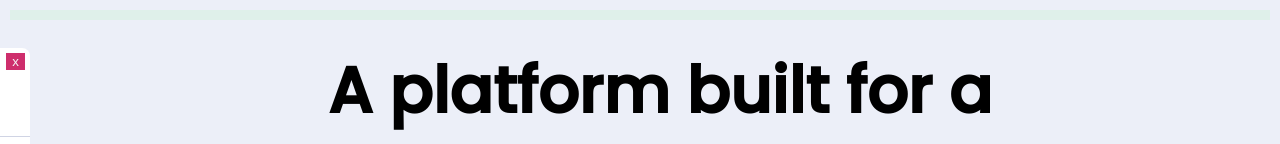
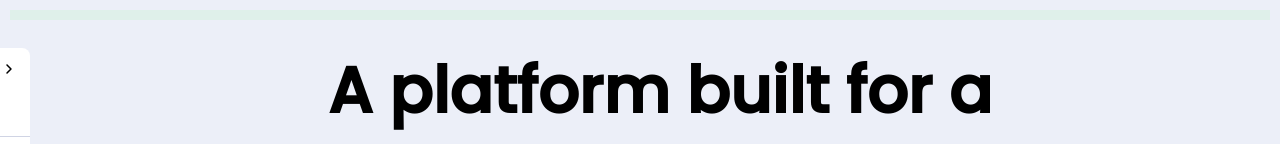
Before and after one commit to NoamSaar/Myday-frontend, a React (Vite) app: page / in a window 1280 px wide. Shown: the top 144 px of the page. Built offline with nearby package versions, Linux system fonts and the light colour scheme.

Commit message:
Refactor SidebarMainNav.jsx

```diff
--- a/src/cmps/SidebarMainNav.jsx
+++ b/src/cmps/SidebarMainNav.jsx
@@ -1,6 +1,6 @@
 import { NavLink } from "react-router-dom";
 
-export function SidebarMainNav({ onToggleIsActive, isActive, onOpenSidebar }) {
+export function SidebarMainNav({ onToggleIsActive, isActive, isSidebarOpen, onOpenSidebar }) {
     return (
         <nav className="sidebar-main-nav">
             <NavLink to="/" title="Home Button" className={`btn ${isActive ? 'active' : ''}`}
@@ -14,7 +14,10 @@ export function SidebarMainNav({ onToggleIsActive, isActive, onOpenSidebar }) {
                 <img src="../../public/icons/Calendar.svg" alt="home-icon" />
                 <span>My work</span>
             </NavLink>
-            <button title="Menu Button" className="btn-menu" onClick={onOpenSidebar} >x</button>
+            <button title="Menu Button" className={`btn btn-menu ${isSidebarOpen ? 'open' : ''}`}
+                onClick={onOpenSidebar}>
+                <img src="../../public/icons/DropdownChevronRight.svg" alt="home-icon" />
+            </button>
         </nav>
     )
 }
```
